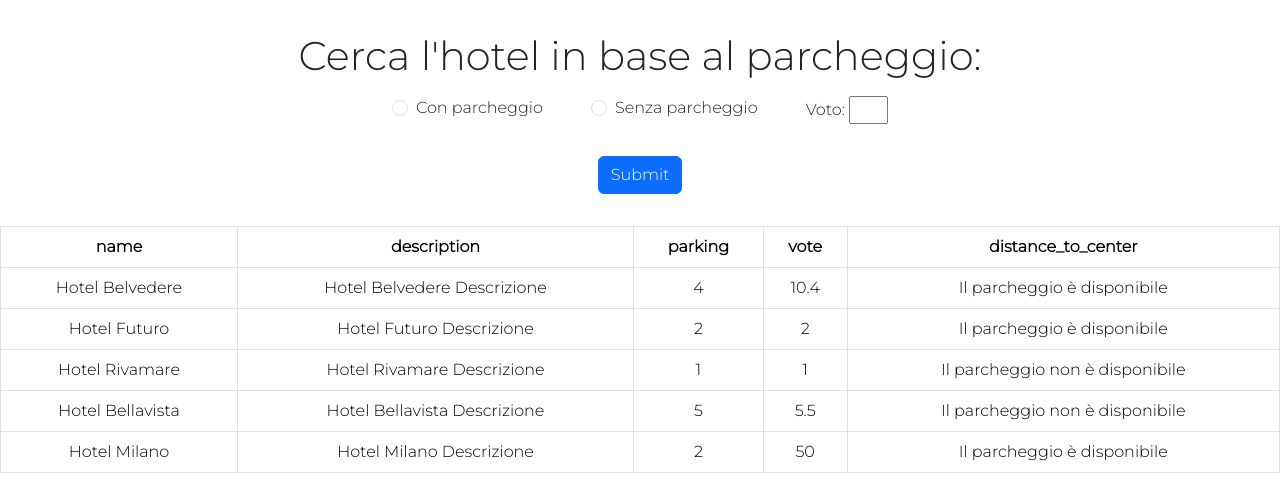
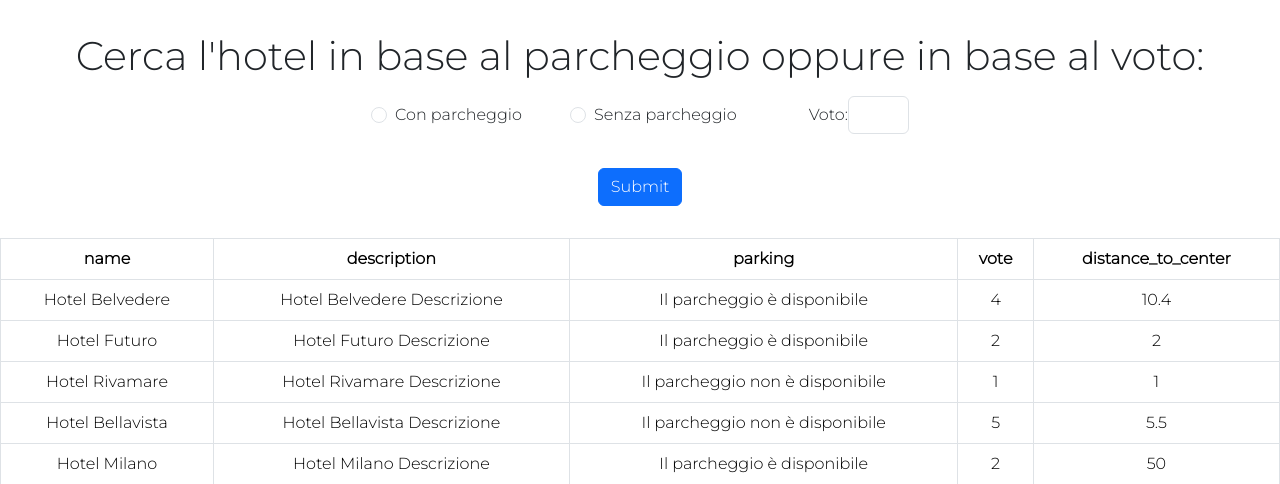
Before and after one commit to ldm0805/php-hotel, a PHP site: page /bonus/index.php in a window 1280 px wide. Shown: the top 484 px of the page. Run offline with PHP 8.4, Linux system fonts and the light colour scheme.

Commit message:
Miglioramento del codice, aggiunto voto nella select

```diff
--- a/bonus/index.php
+++ b/bonus/index.php
@@ -70,10 +70,10 @@ foreach ($hotels as $hotel) {
 
 <body>
         <form action="./index.php" methods="GET">
-            <h1 class="text-center">Cerca l'hotel in base al parcheggio:</h1>
+            <h1 class="text-center">Cerca l'hotel in base al parcheggio oppure in base al voto:</h1>
             <div class="park">
                 <div class="form-check">
-                    <input class="form-check-input" type="radio" name="parking" id="radio_1" value="yes_parking">
+                    <input class="form-check-input" type="radio" name="parking" id="radio_1" value="yes_parking" >
                     <label class="form-check-label" for="radio_1">
                         Con parcheggio
                     </label>
@@ -84,9 +84,9 @@ foreach ($hotels as $hotel) {
                         Senza parcheggio
                     </label>
                 </div>
-                <div class="form-group">
+                <div class="form-check d-flex align-items-center">
                 <label for="vote">Voto:</label>
-                <input type="number" name="vote" id="vote" min="1" max="5" step="1">
+                <input class="form-control" type="number" name="vote" id="vote" min="1" max="5" step="1" value="<?php echo isset($_GET['vote']) ? $_GET['vote'] : '' ?>">
                 </div>
             </div>
             <div class="button">
@@ -98,26 +98,20 @@ foreach ($hotels as $hotel) {
 
         <table class="table table table-bordered">
             <thead class="text-center">
-            <?php foreach($titles as $title){?>
-        <th><?php echo $title;?></th>
-        <?php }?>
+                <?php foreach($titles as $title){?>
+                    <th><?php echo $title;?></th>
+                <?php }?>
             </thead>
             <tbody  class="text-center">
                 <?php foreach ($filteredHotels as $hotel) { ?>
                 <tr>
                     <td><?php echo $hotel['name'];?></td>
                     <td><?php echo $hotel['description'];?></td>
+                    <td>
+                        <?php echo $hotel['parking'] ? 'Il parcheggio è disponibile' : 'Il parcheggio non è disponibile';?>
+                    </td>
                     <td><?php echo $hotel['vote'];?></td>
                     <td><?php echo $hotel['distance_to_center'];?></td>
-                    <td>
-                        <?php if($hotel['parking'])
-                        {
-                            echo 'Il parcheggio è disponibile';
-                        }
-                        else{
-                            echo 'Il parcheggio non è disponibile';
-                            }; ?>
-                    </td>
                 </tr>
                 <?php } ?>
             </tbody>
--- a/style.css
+++ b/style.css
@@ -14,6 +14,7 @@ form {
     justify-content: center;
     margin-top: 1em;
     gap: 3em;
+    align-items: center;
 }
 
 .button {
```
Also changed, not shown: index.php (+3 -7 lines).
